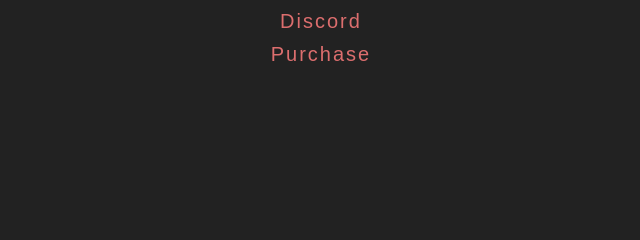
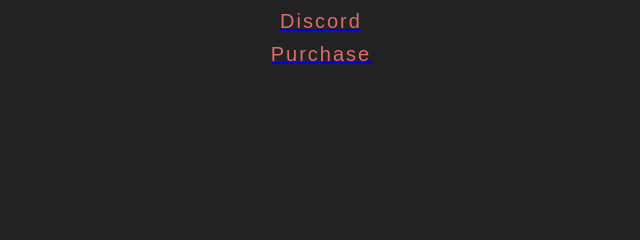
Before and after one commit to luacondom/luacondom.github.io, a plain HTML site: page index.html in a window 1280 px wide. Shown: the top 240 px of the page, 319-959 px from the left. Drawn offline with Linux system fonts and the light colour scheme.

Commit message:
Update index.html

```diff
--- a/index.html
+++ b/index.html
@@ -21,6 +21,7 @@
 			font-family: Arial, sans-serif;
 			letter-spacing: 2px;
 			transition: color 0.3s ease-in-out;
+			cursor: pointer; /* add a pointer cursor when hovering over the text */
 		}
 		.text:first-child {
 			margin-bottom: 5px;
@@ -32,7 +33,7 @@
 </head>
 <body>
 	<img src="ef5dd1b4a16246237626585d9c36b485.png" alt="Logo" class="logo">
-	<span class="text">Discord</span>
-	<span class="text">Purchase</span>
+	<a href="https://discord.gg/Cyh67dXWDZ" target="_blank"><span class="text">Discord</span></a>
+	<a href="https://example.com/purchase" target="_blank"><span class="text">Purchase</span></a>
 </body>
 </html>
```
